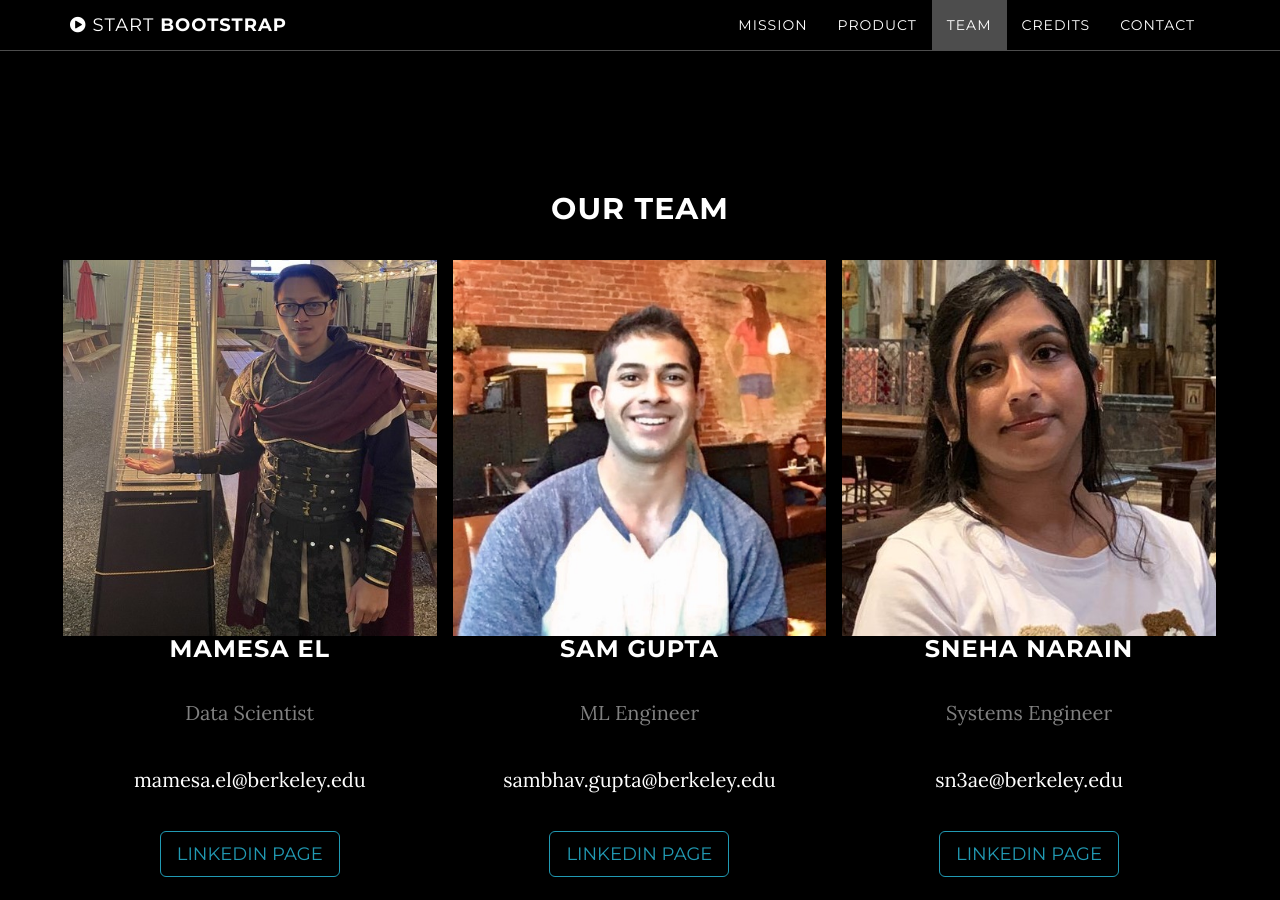
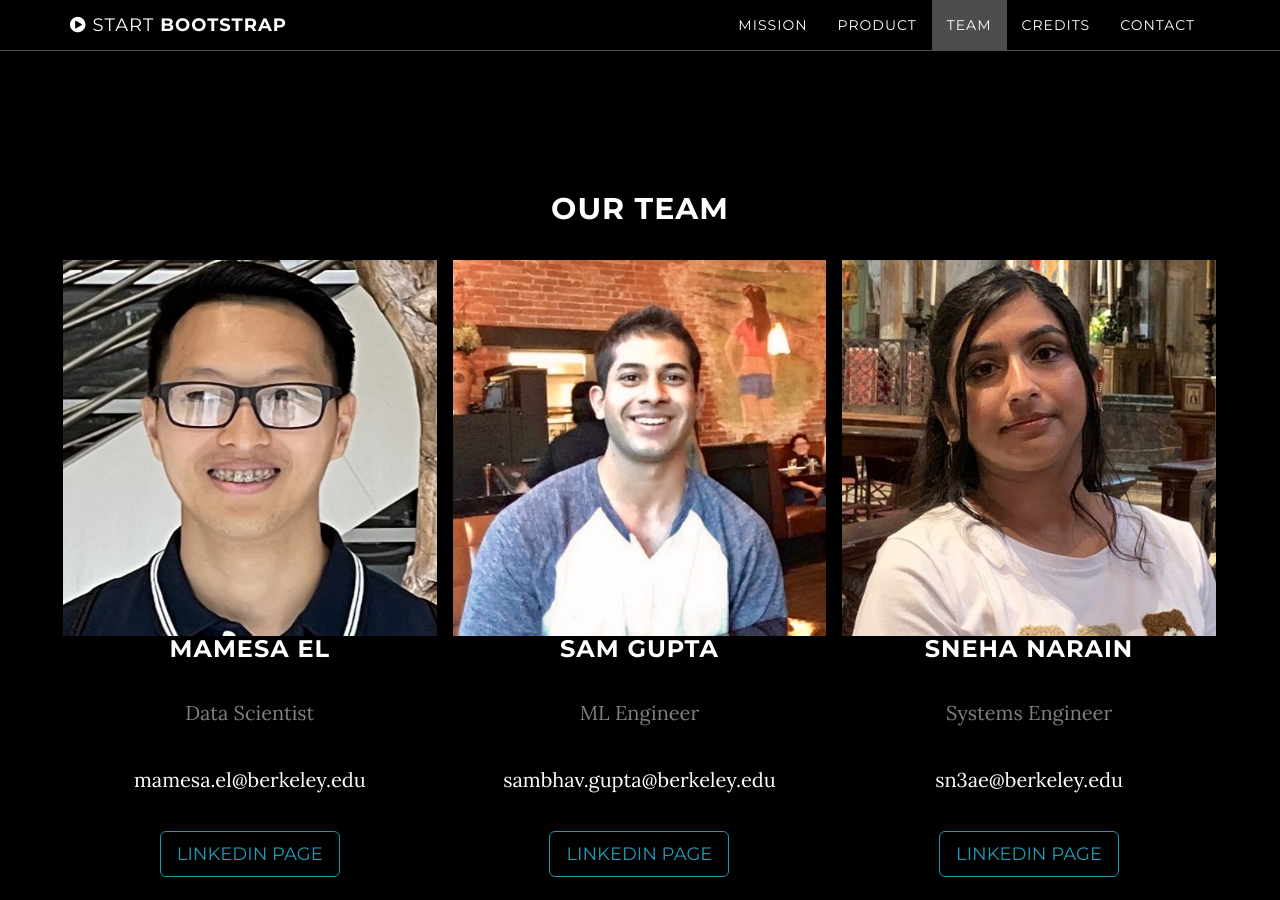
Before and after one commit to snarain677/agency-capstone-website, a Jekyll site: the page built from index.html, in a window 1280 px wide and 900 px high, scrolled down 2426 px. Built offline with Jekyll 4.4.1, drawn with Linux system fonts in a browser that asks for light colours.

Commit message:
Updating mamesa image again

```diff
--- a/_includes/team.html
+++ b/_includes/team.html
@@ -4,7 +4,7 @@
 	<h2>Our Team</h2>
 	 <div class="column">
 		 <div class="card">
-		      <img src="/agency-capstone-website/img/mamesa_headshot.jpg" alt="Mamesa" style="width:100%">
+		      <img src="/agency-capstone-website/img/mamesa_headshot_2.jpg" alt="Mamesa" style="width:100%">
 		      <div class="container-card">
 			<h3>Mamesa El</h3>
 			<p class="title">Data Scientist</p>
```
Also changed, not shown: img/mamesa_headshot_2.jpg (added).
